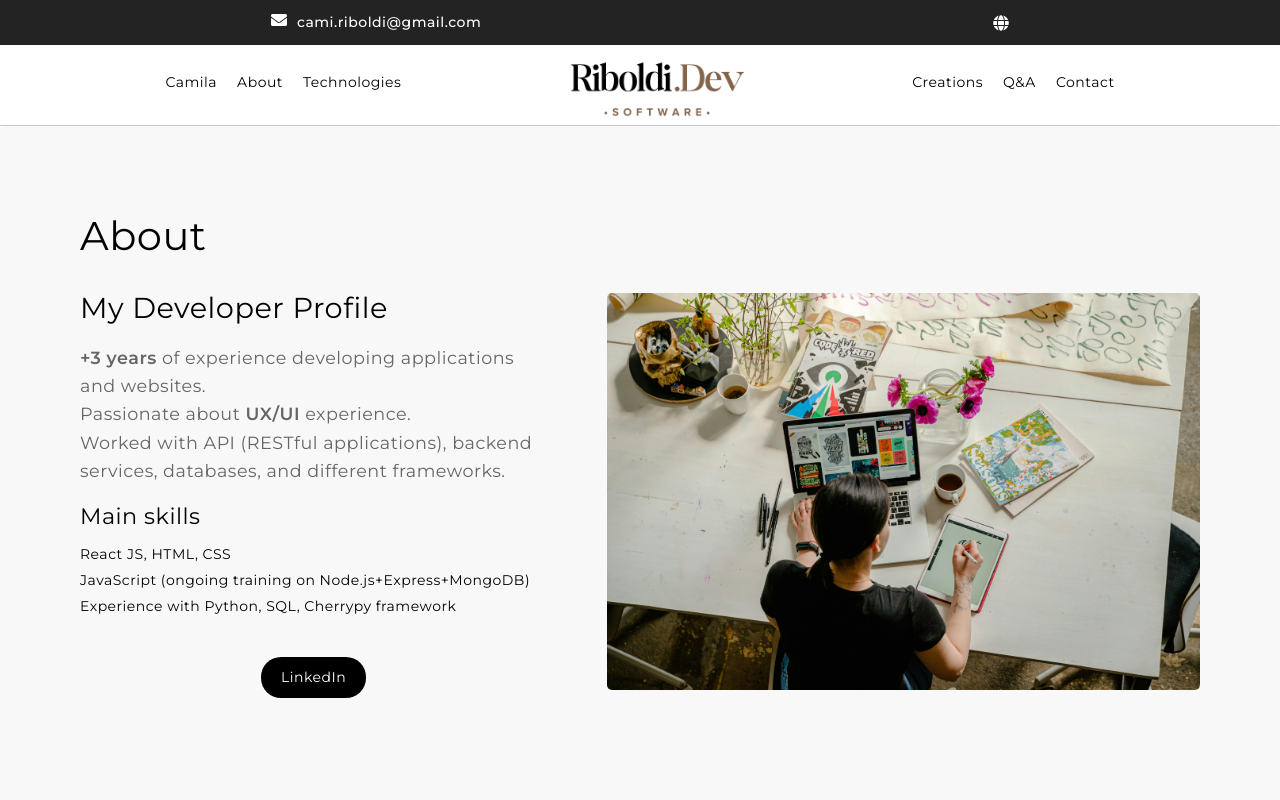
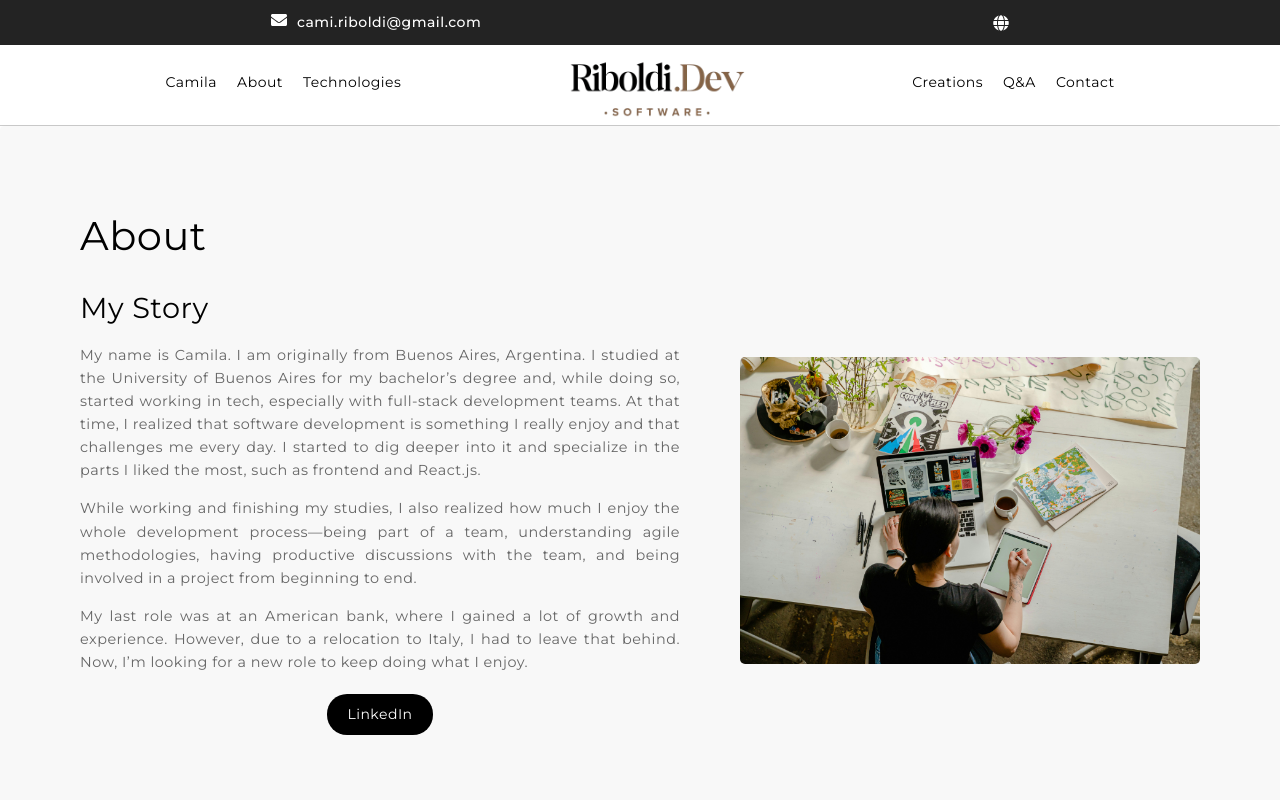
Before and after one commit to riboldicamila/01productwebsite, a React (Vite) app: page /about in a window 1280 px wide. Shown: the top 800 px of the page. Built offline with nearby package versions, Linux system fonts and the light colour scheme.

Commit message:
content update

```diff
--- a/src/Components/OurServices/OurServices.css
+++ b/src/Components/OurServices/OurServices.css
@@ -15,6 +15,7 @@
   .service-cards {
     display: flex;
     justify-content: space-between;
+    padding: 10px 40px;
   }
 
   .service-card {
--- a/src/Components/SpecialCategory.jsx/SpecialCategory.jsx
+++ b/src/Components/SpecialCategory.jsx/SpecialCategory.jsx
@@ -69,7 +69,7 @@ const SpecialCategory = () => {
           Software <span className="highlight-word">Development</span>
         </h1>
         <p>
-          Web developer with a solid grip on frontend, backend, and
+          Developer with a solid grip on frontend, backend, and
           databases—bringing a tech management background to build practical
           solutions.
         </p>
--- a/src/Pages/Home/AboutUs.css
+++ b/src/Pages/Home/AboutUs.css
@@ -28,10 +28,11 @@
   }
 
   .about-me-container p {
-    font-size: 1.1rem;
+    font-size: 0.9rem;
     line-height: 1.6;
     color: #666;
     margin-bottom: 15px;
+    text-align: justify;
   }
 
   .about-me-container h4 {
--- a/src/Pages/Home/AboutUs.jsx
+++ b/src/Pages/Home/AboutUs.jsx
@@ -10,19 +10,30 @@ function AboutUs() {
       <div className="about-me-container">
         <div className="about-us-content">
           <h2>About </h2>
-          <h3>My Developer Profile</h3>
+          <h3>My Story</h3>
           <p>
-            <b>+3 years</b> of experience developing applications and websites.  <br/>
-            Passionate about <b>UX/UI</b> experience. <br/> Worked with API (RESTful
-            applications), backend services, databases, and different
-            frameworks.
+            My name is Camila. I am originally from Buenos Aires, Argentina. I
+            studied at the University of Buenos Aires for my bachelor’s degree
+            and, while doing so, started working in tech, especially with
+            full-stack development teams. At that time, I realized that software
+            development is something I really enjoy and that challenges me every
+            day. I started to dig deeper into it and specialize in the parts I
+            liked the most, such as frontend and React.js.
           </p>
-          <h4>Main skills </h4>
-          <ul>
-            <li>React JS, HTML, CSS</li>
-            <li>JavaScript (ongoing training on Node.js+Express+MongoDB)</li>
-            <li>Experience with Python, SQL, Cherrypy framework</li>
-          </ul>
+          <p>
+            While working and finishing my studies, I also realized how much I
+            enjoy the whole development process—being part of a team,
+            understanding agile methodologies, having productive discussions
+            with the team, and being involved in a project from beginning to
+            end.
+          </p>
+          <p>
+            My last role was at an American bank, where I gained a lot of growth
+            and experience. However, due to a relocation to Italy, I had to
+            leave that behind. Now, I’m looking for a new role to keep doing
+            what I enjoy.
+          </p>
+
           <GenericButton
             text="LinkedIn"
             to="https://www.linkedin.com/in/camila-riboldi/"
```
